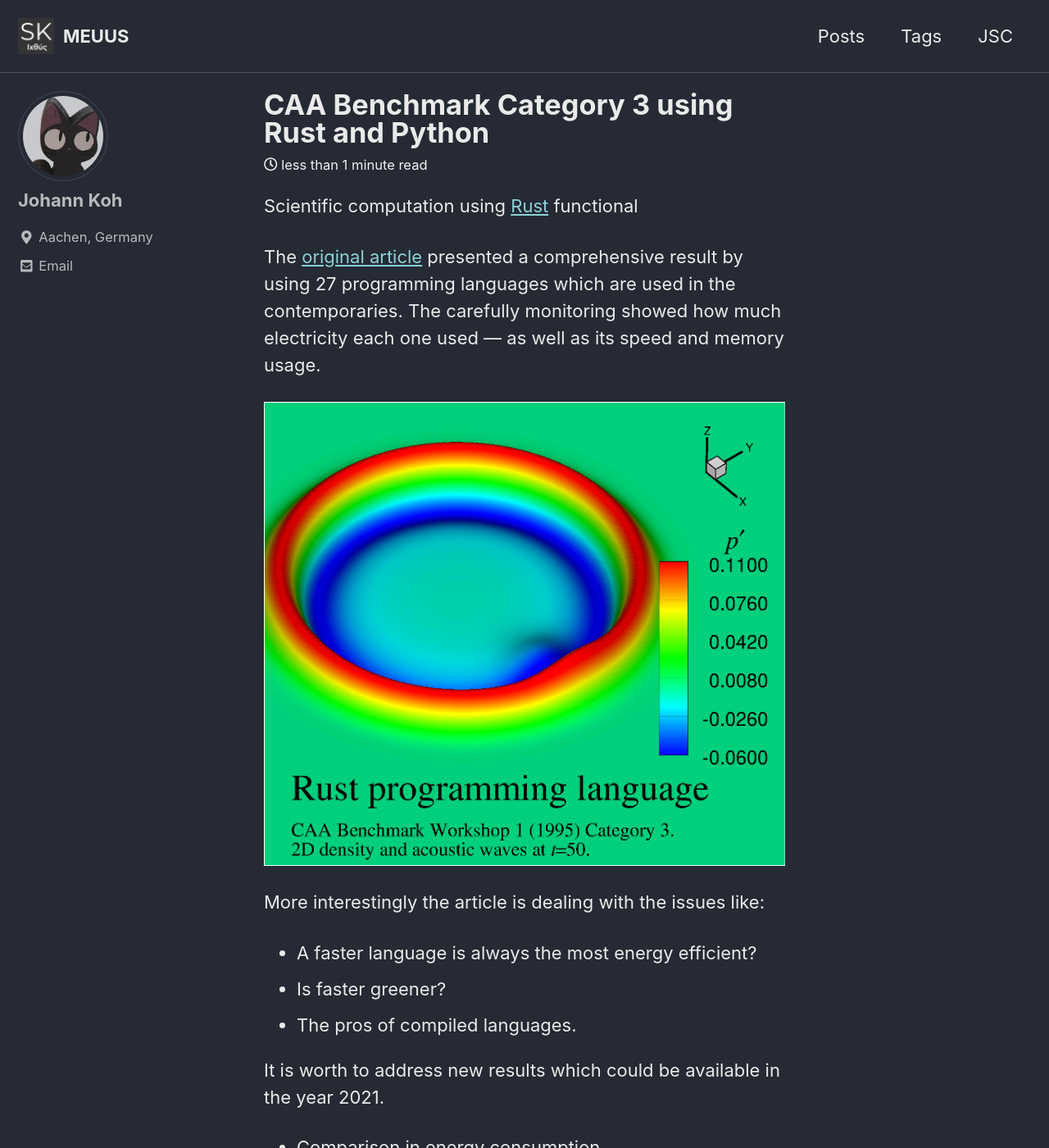
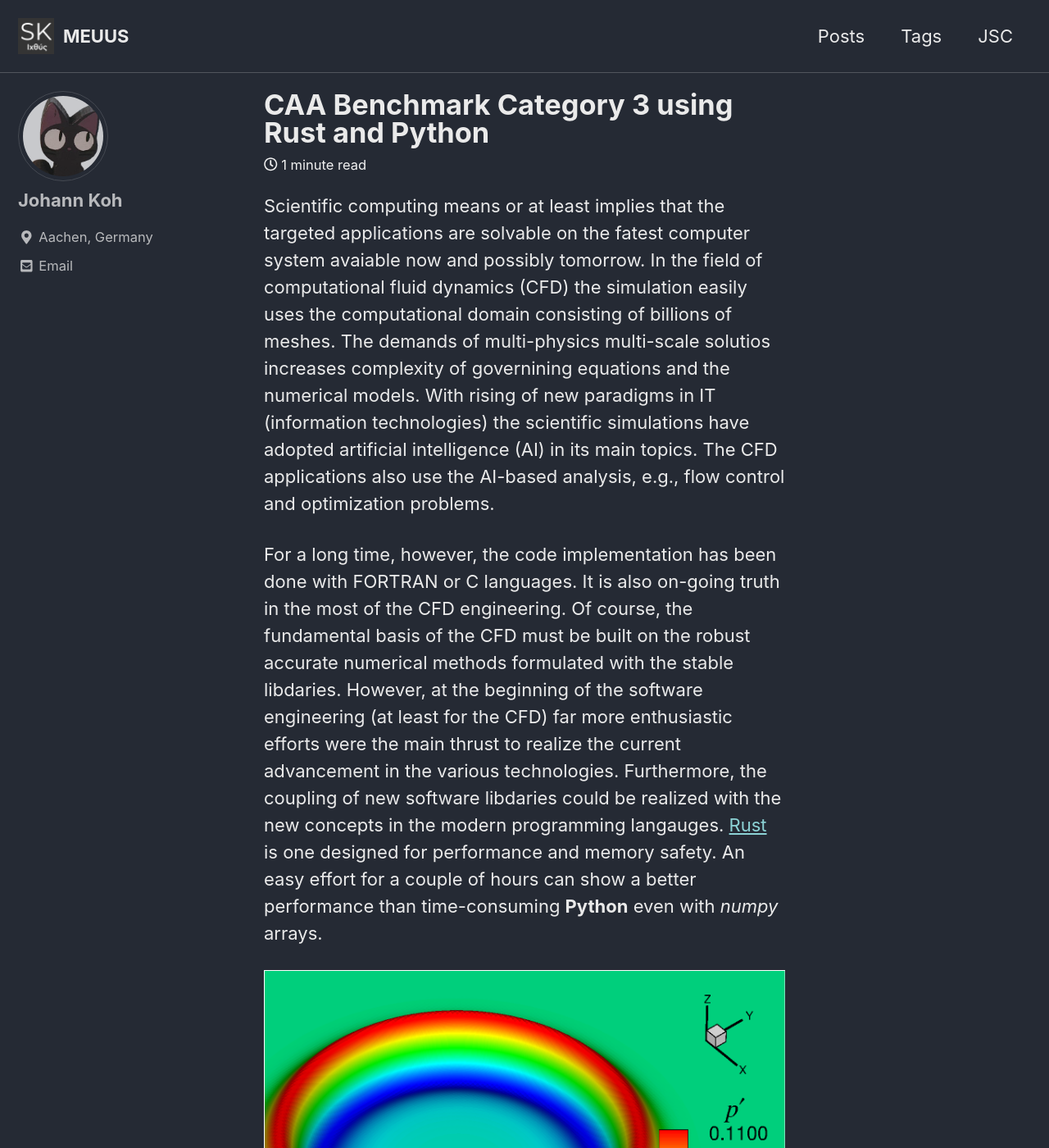
Before and after one commit to meuus/meuus.github.io, a Jekyll site: the page built from _posts/2021-01-21-rustcaa.md, in a window 1280 px wide and 1400 px high. Shown: the whole window at 82% size. Built offline with Jekyll 4.4.1, drawn with Linux system fonts in a browser that asks for light colours; cached includes are drawn as plain includes; formulas are drawn with MathJax 3; some of the changed text lies outside the part shown.

Commit message:
add rust caa

````diff
--- a/_posts/2021-01-21-rustcaa.md
+++ b/_posts/2021-01-21-rustcaa.md
@@ -4,47 +4,46 @@
   - hpc
 ---
 
-Scientific computation using [Rust](https://www.rust-lang.org/ "Rust Programming Language") functional
+Scientific computing means or at least implies that the targeted applications are solvable on the fatest computer system avaiable now and possibly tomorrow. In the field of computational fluid dynamics (CFD) the simulation easily uses the computational domain consisting of billions of meshes. The demands of multi-physics multi-scale solutios increases complexity of governining equations and the numerical models. With rising of new paradigms in IT (information technologies) the scientific simulations have adopted artificial intelligence (AI) in its main topics. The CFD applications also use the AI-based analysis, e.g., flow control and optimization problems.
 
-The [original article](https://greenlab.di.uminho.pt/wp-content/uploads/2017/10/sleFinal.pdf?utm_source=thenewstack&utm_medium=website&utm_campaign=platform) presented a comprehensive result by using 27 programming languages which are used in the contemporaries. The carefully monitoring showed how much electricity each one used — as well as its speed and memory usage.
+For a long time, however, the code implementation has been done with FORTRAN or C languages. It is also on-going truth in the most of the CFD engineering. Of course, the fundamental basis of the CFD must be built on the robust accurate numerical methods formulated with the stable libdaries. However, at the beginning of the software engineering (at least for the CFD) far more enthusiastic efforts were the main thrust to realize the current advancement in the various technologies. Furthermore, the coupling of new software libdaries could be realized with the new concepts in the modern programming langauges. [Rust](https://www.rust-lang.org/ "Rust Programming Language") is one designed for performance and memory safety. An easy effort for a couple of hours can show a better performance than time-consuming __Python__ even with _numpy_ arrays.
 
 ![CAA Workshop 1 benchmark problem (category 3)](/assets/images/2021-01-21-1.png "2D wave propagation")
 
-More interestingly the article is dealing with the issues like:
+Flux calculation in __Python__ code
 
-* A faster language is always the most energy efficient?
-* Is faster greener?
-* The pros of compiled languages.
+```python
+def CalculateRHS(self):
+    ...
+    self.DQ[0,:,:,3:-3] =
+          self.ACoeff[1]*self.E[:,:,4:-2]
+        + self.ACoeff[2]*self.E[:,:,5:-1]
+        + self.ACoeff[3]*self.E[:,:,6:  ]
+        - self.ACoeff[1]*self.E[:,:,2:-4]
+        - self.ACoeff[2]*self.E[:,:,1:-5]
+        - self.ACoeff[3]*self.E[:,:, :-6]
+    ...
+```
 
-It is worth to address new results which could be available in the year 2021.
+Flux calculation in __Rust__ code
+```rust
+fn spatial_discretization (dom: &mut Domain) -> String {
+    let message: String = format!("calculate flux");
+    ...
+    dom.fielddata[ii+_dq] =
+          dom.fielddata[ii-3+_eflux] *acoeff_array[0]
+        + dom.fielddata[ii-2+_eflux] *acoeff_array[1]
+        + dom.fielddata[ii-1+_eflux] *acoeff_array[2]
+        + dom.fielddata[ii+1+_eflux] *acoeff_array[3]
+        + dom.fielddata[ii+2+_eflux] *acoeff_array[4]
+        + dom.fielddata[ii+3+_eflux] *acoeff_array[5];
+    ...
+```
+The __Python__ code has no implementation of Residual calculation at the end of time integration. Nevertheless, the runtime is 2 times longer than that of __Rust__. But, to get the same result __Rust__ consumes a lot of code lines in the current raw source. Using `ndarray` it could be enhanced in the main project.
 
-* Comparison in energy consumption
+* Comparison of runtime for 1000 iterations (2D domain size 501$\times$501)
 
-  |Language   |Energy consumed    |Run-time|
+  |Language   |Code lines (main kernel) |Run-time|
   |-------|---:|------:|
-  |C      |57J |2019 ms|
-  |Rust   |59J |2103 ms|
-  |C++    |77J |3155 ms|
-  |Ada    |98J |3740 ms|
-  |Java   |114J|3821 ms|
-
-* Comparison in memory requirement
-
-  |Language   |Memory space needed|
-  |-----------|-------------:|
-  |Pascal     |66Mb|
-  |Go         |69Mb|
-  |C          |77Mb|
-  |Fortran    |82Mb|
-  |C++        |88Mb|
-
-* Comparison in the different paradigms
-
-  |Language | Energy consumed |Run-time|
-  |----------|-------------:|------:|
-  |Imperative         |125J   |5585ms|
-  |Object-Oriented    |879J   |32965ms|
-  |Functional         |1367J  |42740ms|
-  |Scripting          |2320J  |88322ms|
-
-* The complete set of results is available at [International Conference on Software Language Engineering (SLE)](https://sites.google.com/view/energy-efficiency-languages "Energy efficient languages").
+  |Rust   |363 |21.8 s|
+  |Python |149 |44.0 s|
````
